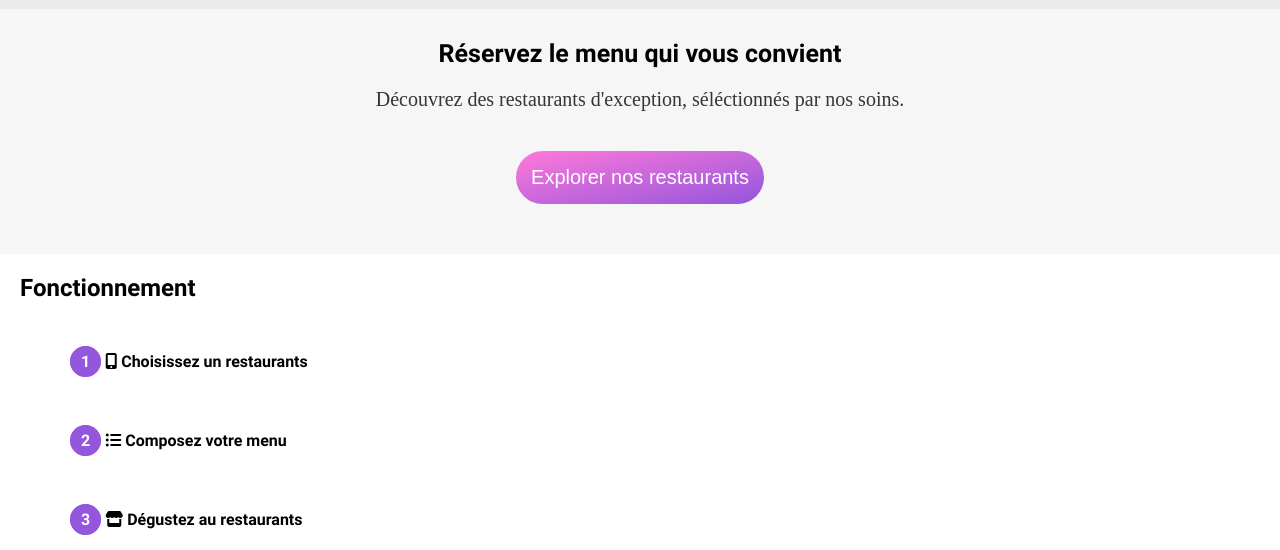
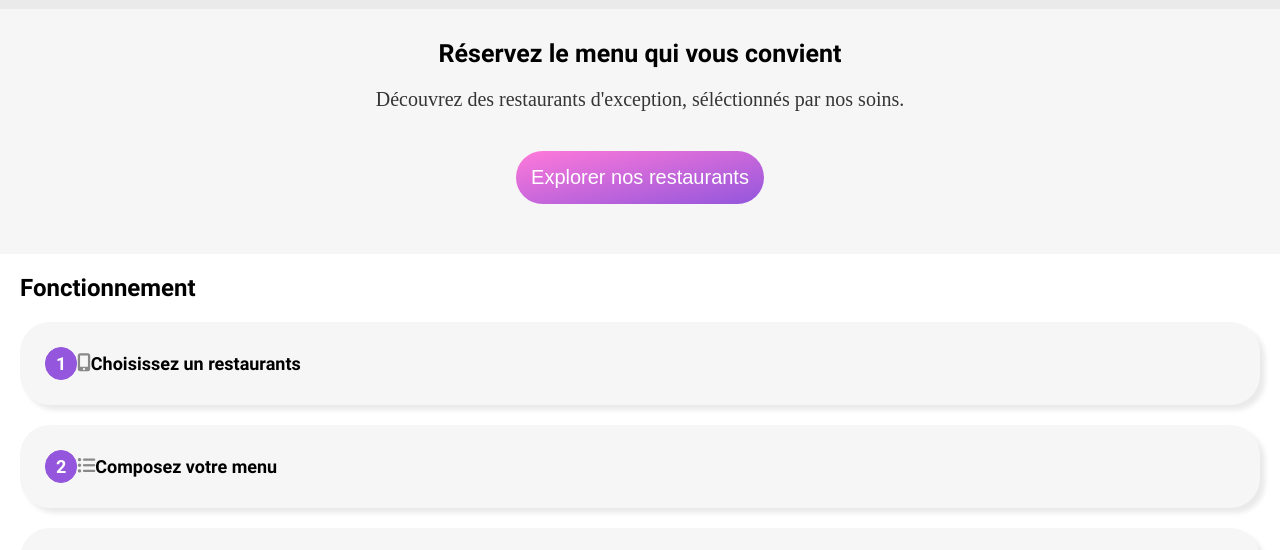
Before and after one commit to FlorenceM38/PROJET-3, a website: page index.html in a window 1280 px wide. Shown: the part 103-653 px from the top of the page. Drawn offline with Linux system fonts and the light colour scheme.

Commit message:
11/08/2022
11/08/2022

```diff
--- a/assets/sass/directory/base/_fondations.scss
+++ b/assets/sass/directory/base/_fondations.scss
@@ -86,9 +86,22 @@ header {
     &__titre {
         padding-left: 20px;
     }
+
+    &__ul {
+        padding-left: 0px;
+    }
 &__li {
     list-style: none;
-    padding: 30px;
+    font-size: 18px;
+    padding: 25px;
+    display: flex;
+    align-items: center;
+    background-color: #f6f6f6;
+    border-radius: 30px;
+    margin: 20px;
+    box-shadow: 5px 5px 5px #eaeaea;
+
+
 
     &--chiffre {
         border: 1px solid #9356DC;
@@ -98,5 +111,9 @@ header {
         padding: 5px 10px 5px 10px;
 
     }
+    & i {
+        color: #8a8888;
+
+    }
 }
 }
--- a/assets/sass/directory/utils/_variable.scss
+++ b/assets/sass/directory/utils/_variable.scss
@@ -3,5 +3,6 @@ $couleur-secondaire: #FF79DA;
 $couleur-tertiaire: #99E2D0;
 
 $couleur-gris1: #353535;
-$couleur-gris2: #eaeaea;
-$couleur-gris3: #f6f6f6;
+$couleur-gris2: #8a8888;
+$couleur-gris3: #eaeaea;
+$couleur-gris4: #f6f6f6;
```
Also changed, not shown: index.html (+1 -1 lines), assets/css/style.css, 1 other file.
